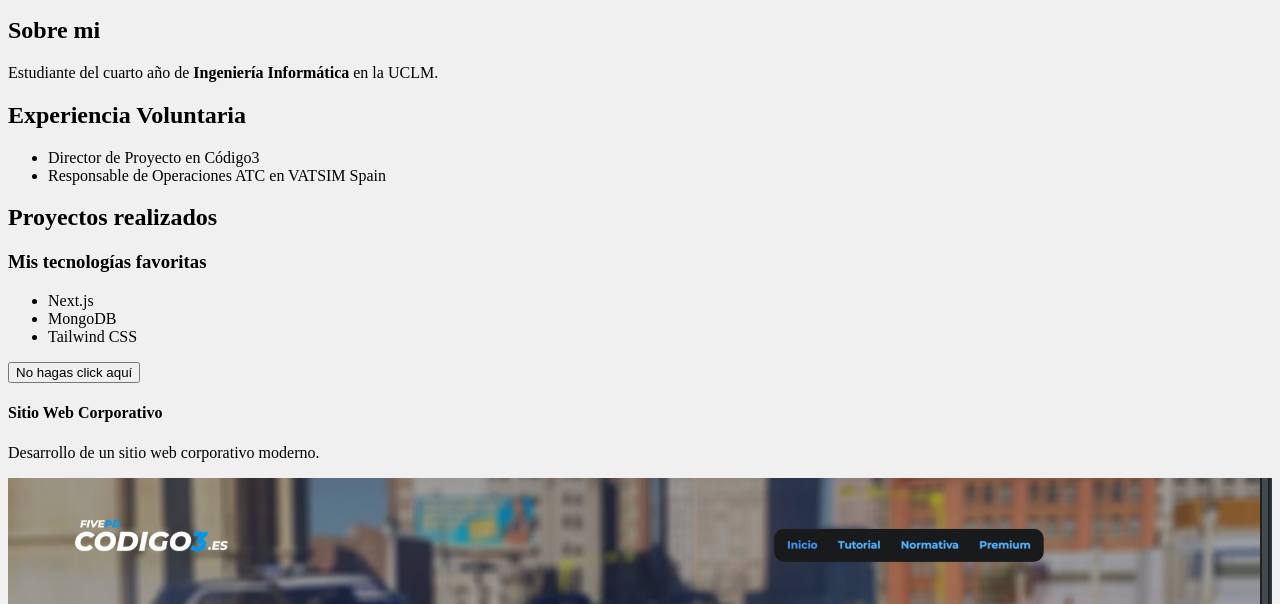
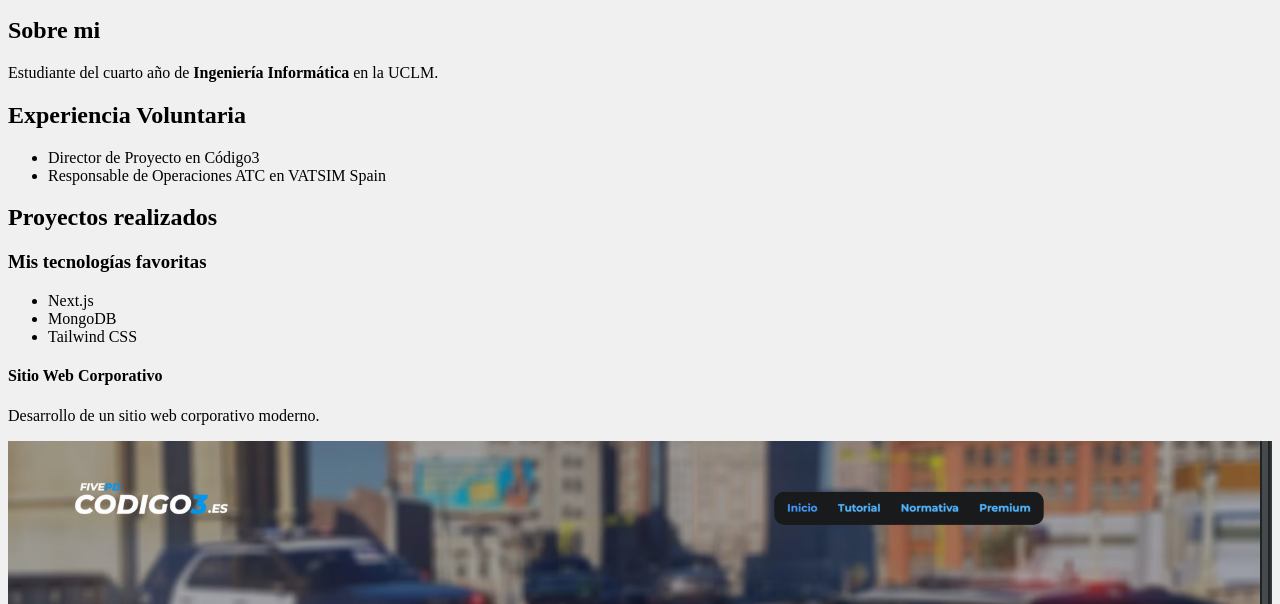
Before and after one commit to ImAlex28/imalex28.github.io, a plain HTML site: page index.html in a window 1280 px wide. Shown: the part 123-727 px from the top of the page. Drawn offline with Linux system fonts and the light colour scheme.

Commit message:
Add files via upload

```diff
--- a/index.html
+++ b/index.html
@@ -90,9 +90,6 @@
                     <li>MongoDB</li>
                     <li>Tailwind CSS</li>
                 </ul>
-                <button>
-                    No hagas click aquí
-                </button>
             </aside>
 
             <section>
```
